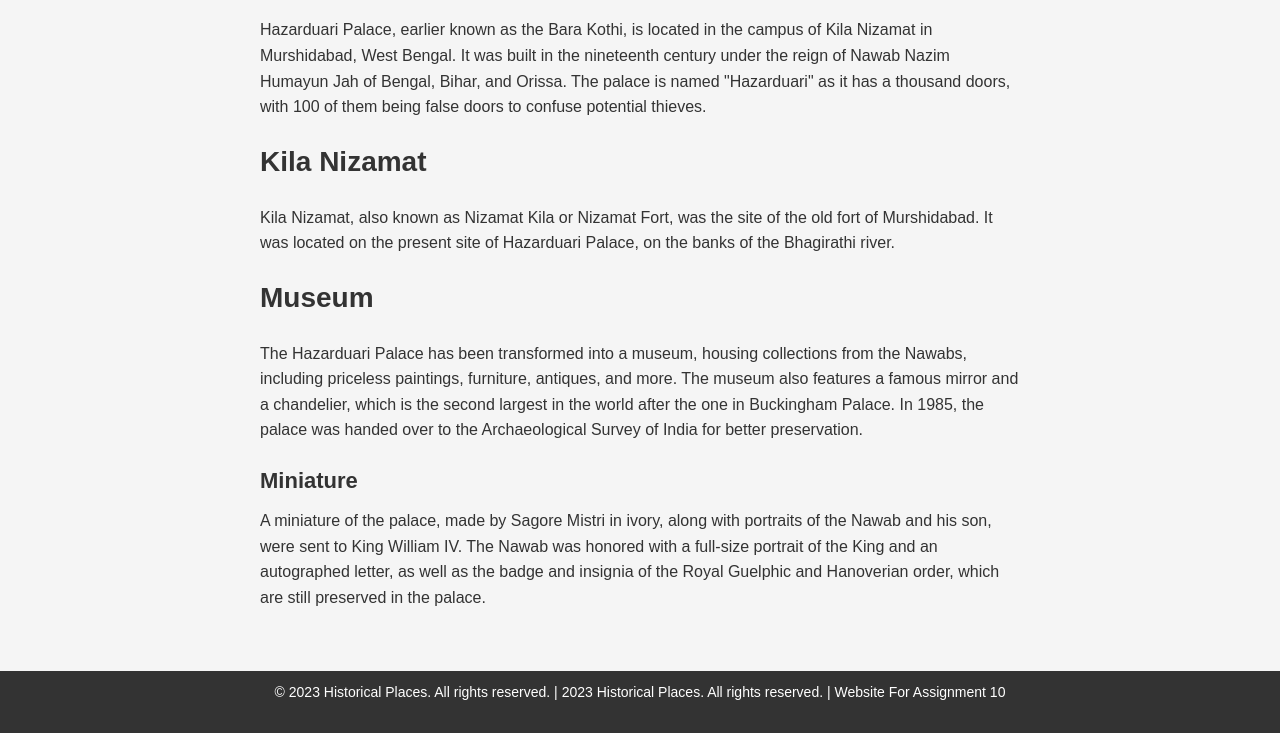
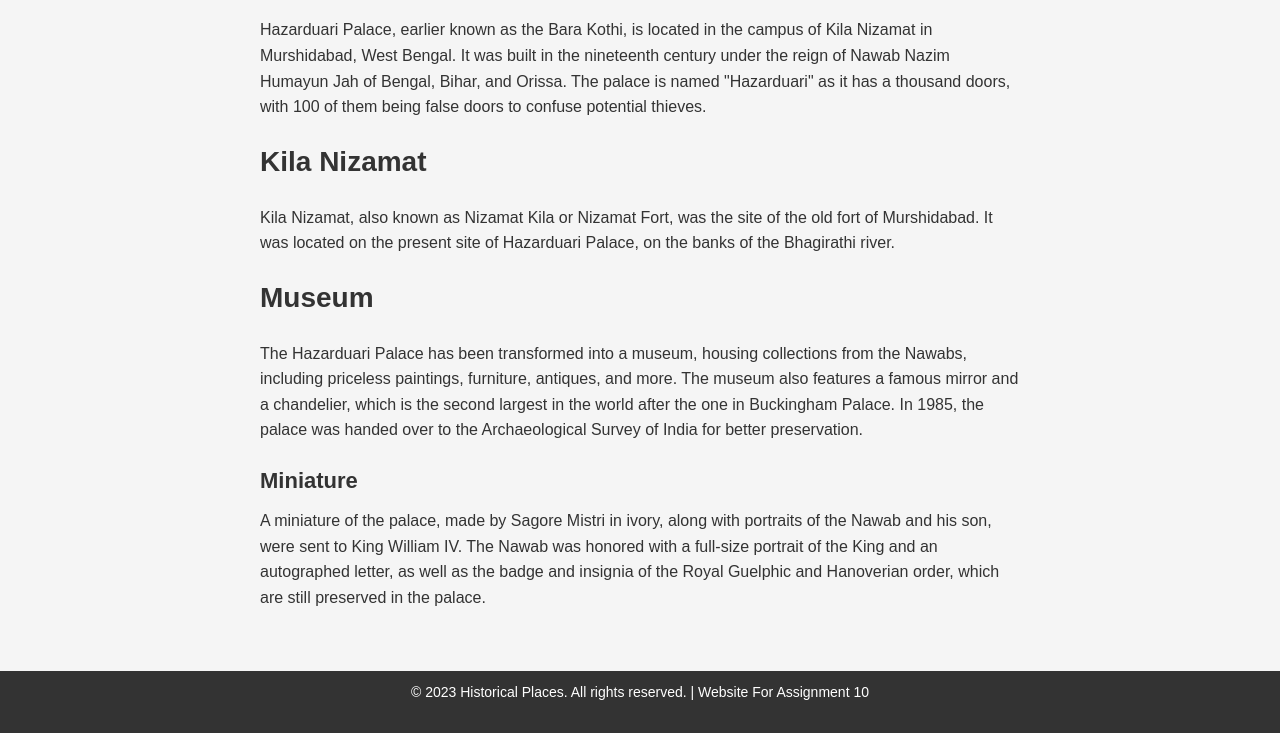
Before and after one commit to Lazy-Coder-03/Historical-places-of-WB, a plain HTML site: page hazar_duari.html in a window 1280 px wide. Shown: the part 587-1320 px from the top of the page. Drawn offline with Linux system fonts and the light colour scheme.

Commit message:
Update hazar_duari.html

```diff
--- a/hazar_duari.html
+++ b/hazar_duari.html
@@ -44,7 +44,7 @@
   </main>
 
   <footer>
-    <p>&copy; 2023 Historical Places. All rights reserved. | 2023 Historical Places. All rights reserved. | Website For Assignment 10</p>
+    <p>&copy; 2023 Historical Places. All rights reserved. | Website For Assignment 10</p>
   </footer>
 </body>
 </html>
```
